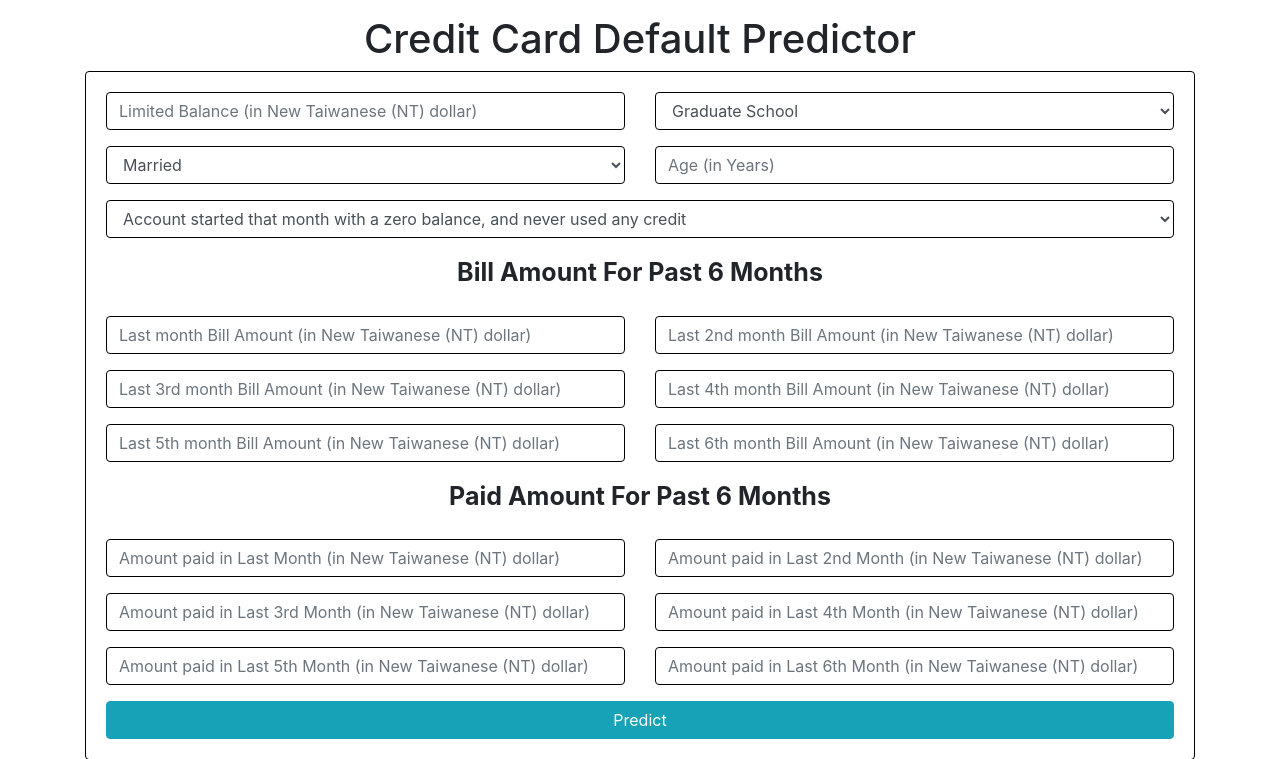
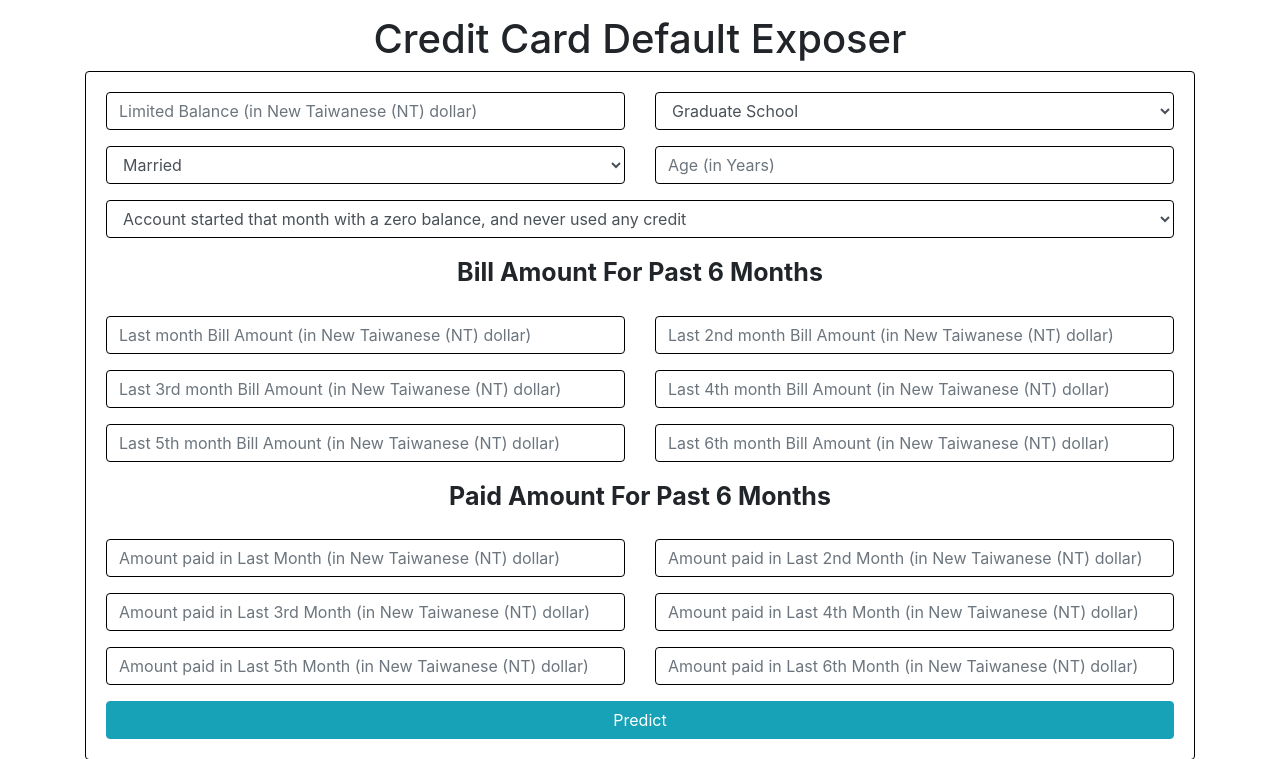
Before and after one commit to vbhatsaccnt/credit-card-fraud-detection-mini-project, a Flask app: page / in a window 1280 px wide. Shown: the part 58-817 px from the top of the page. Run offline with Flask 2, Linux system fonts and the light colour scheme; parts of the project's set-up code (start-up, migrations or seed data) failed here and were passed over; some libraries are stand-ins or nearby versions.

Commit message:
Update home.html

```diff
--- a/templates/home.html
+++ b/templates/home.html
@@ -1,8 +1,8 @@
 <html>
     <head>
-        <title>Credit Card Default Predictor</title>
+        <title>Credit Card Default Exposer</title>
         <meta name="viewport" content="width=device-width, initial-scale=1.0">
-        <meta name="og:title" content="Credit Card Default Predictor">
+        <meta name="og:title" content="Credit Card Default Exposer">
         <meta name="author" content="VIKAS BHAT">
         <link rel="stylesheet" href="https://stackpath.bootstrapcdn.com/bootstrap/4.3.1/css/bootstrap.min.css" integrity="sha384-ggOyR0iXCbMQv3Xipma34MD+dH/1fQ784/j6cY/iJTQUOhcWr7x9JvoRxT2MZw1T" crossorigin="anonymous">
         <link href="https://cdnjs.cloudflare.com/ajax/libs/font-awesome/4.7.0/css/font-awesome.min.css" rel="stylesheet"/>
@@ -76,7 +76,7 @@
 
            <div class="container">
 
-           <center><h1>Credit Card Default Predictor</h1></center>
+           <center><h1>Credit Card Default Exposer</h1></center>
 
            {% if alert_message %}
             <center><div class="alert alert-danger">{{ alert_message }}</div></center>
```
